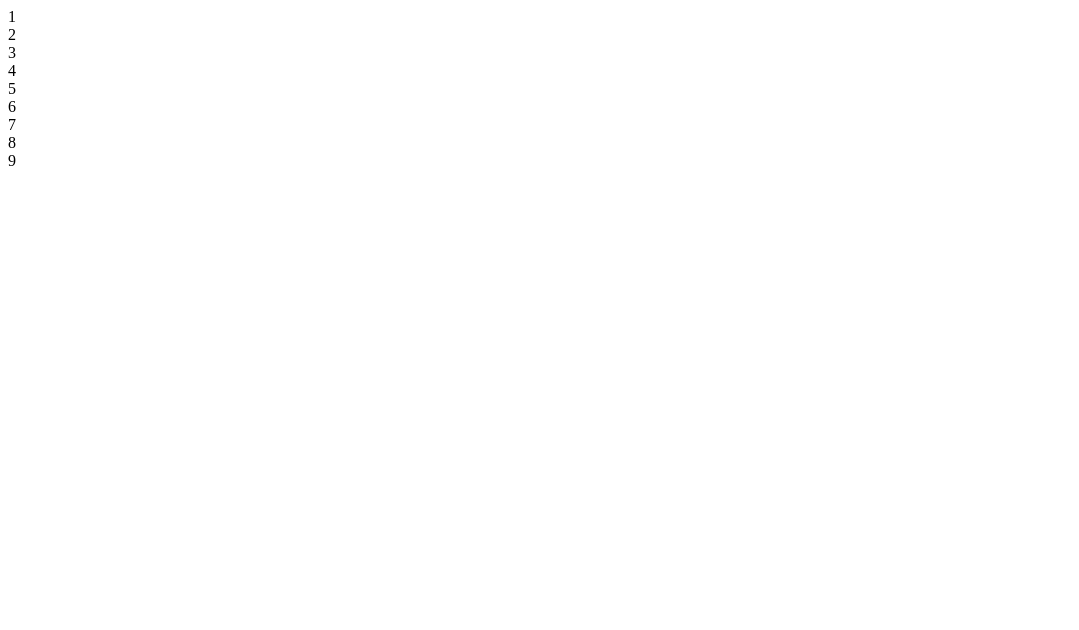
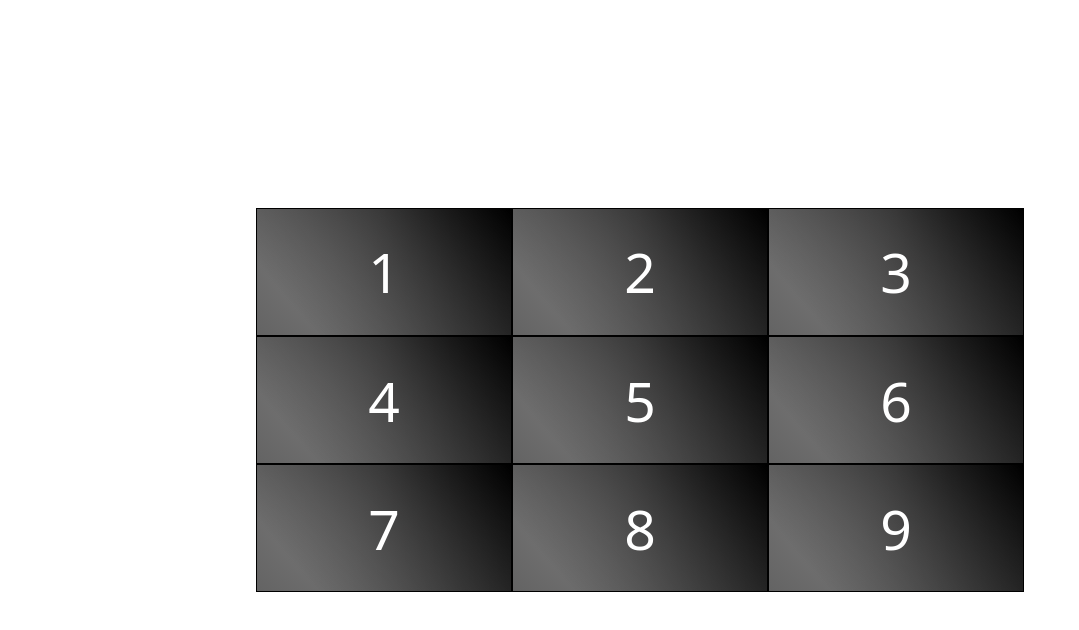
Before and after one commit to clint360/JSgridRotator, a plain HTML site: page index.html in a window 1280 px wide. Shown: the whole page, without its empty margins (0-1079 px from the left). Drawn offline with Linux system fonts and the light colour scheme.

Commit message:
added style to the project

```diff
--- a/assets/styles/style.css
+++ b/assets/styles/style.css
@@ -0,0 +1,40 @@
+* {
+  margin: 0;
+  padding: 0;
+  font-family: system-ui, -apple-system;
+  font-size: 120%;
+  font-weight: 500;
+}
+
+html {
+  box-sizing: border-box;
+}
+
+body {
+  display: flex;
+  justify-content: center;
+  align-items: center;
+  height: 100vh;
+}
+
+#container {
+  display: grid;
+  grid-template-columns: auto auto auto;
+  width: 60%;
+  margin: auto;
+  justify-self: center;
+  font-size: 200%;
+  color: white;
+}
+
+.button {
+  border: 1px solid black;
+  text-align: center;
+  padding: 10% 5%;
+  background: linear-gradient(50deg, rgba(255,255,255,0.15) 0%, rgb(0, 0, 0) 100%), radial-gradient(at top center, rgba(131, 129, 129, 0.589) 0%, rgba(0,0,0,0.40) 120%) #989898;
+  background-blend-mode: darken;
+}
+
+.button:hover {
+  background: linear-gradient(90deg, rgba(255,255,255,0.15) 0%, rgb(19, 1, 1) 100%), radial-gradient(at top center, rgba(131, 129, 129, 0.589) 0%, rgba(0,0,0,0.40) 120%) #989898;
+}
--- a/index.html
+++ b/index.html
@@ -5,6 +5,7 @@
   <meta http-equiv="X-UA-Compatible" content="IE=edge">
   <meta name="viewport" content="width=device-width, initial-scale=1.0">
   <title>Grid Rotator</title>
+  <link rel="stylesheet" href="assets/styles/style.css">
 </head>
 <body>
   <section id="container">
```
